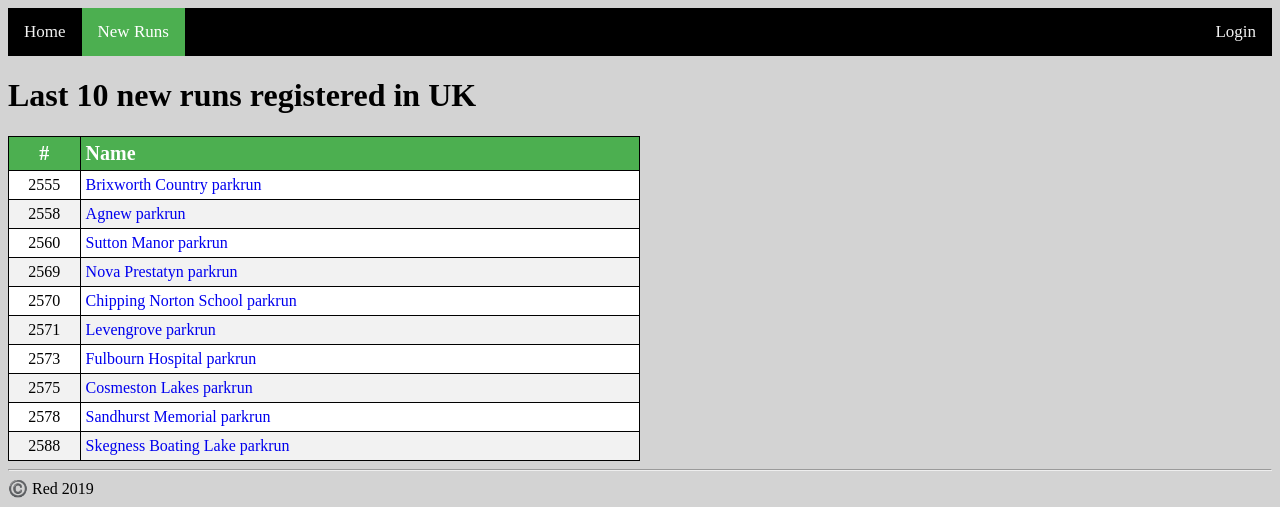
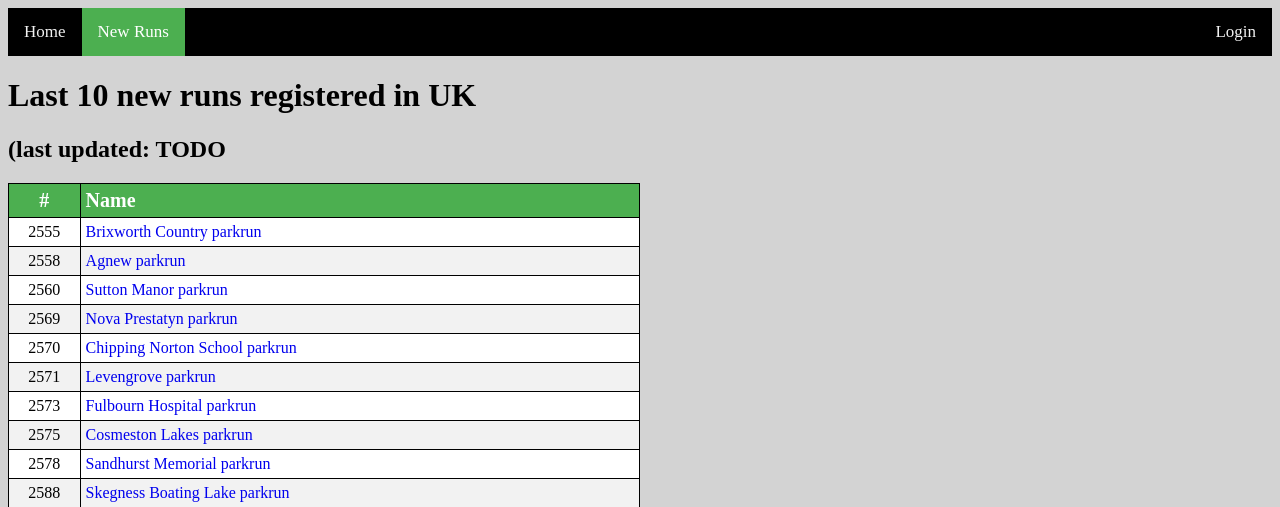
Before and after one commit to idx-horizon/pkr, a Flask app: page /newruns/ in a window 1280 px wide. Shown: the top 507 px of the page. Run offline with Flask 2, Linux system fonts and the light colour scheme.

Commit message:
update newruns.html

```diff
--- a/templates/newruns.html
+++ b/templates/newruns.html
@@ -2,6 +2,7 @@
 {% include "_menubar.html" %}
 
 <H1>Last {{ limit }} new runs registered in UK</H1>
+<H2>(last updated: TODO</H2>
 
 <div style="width:50%">
     <table id='table'>
```
